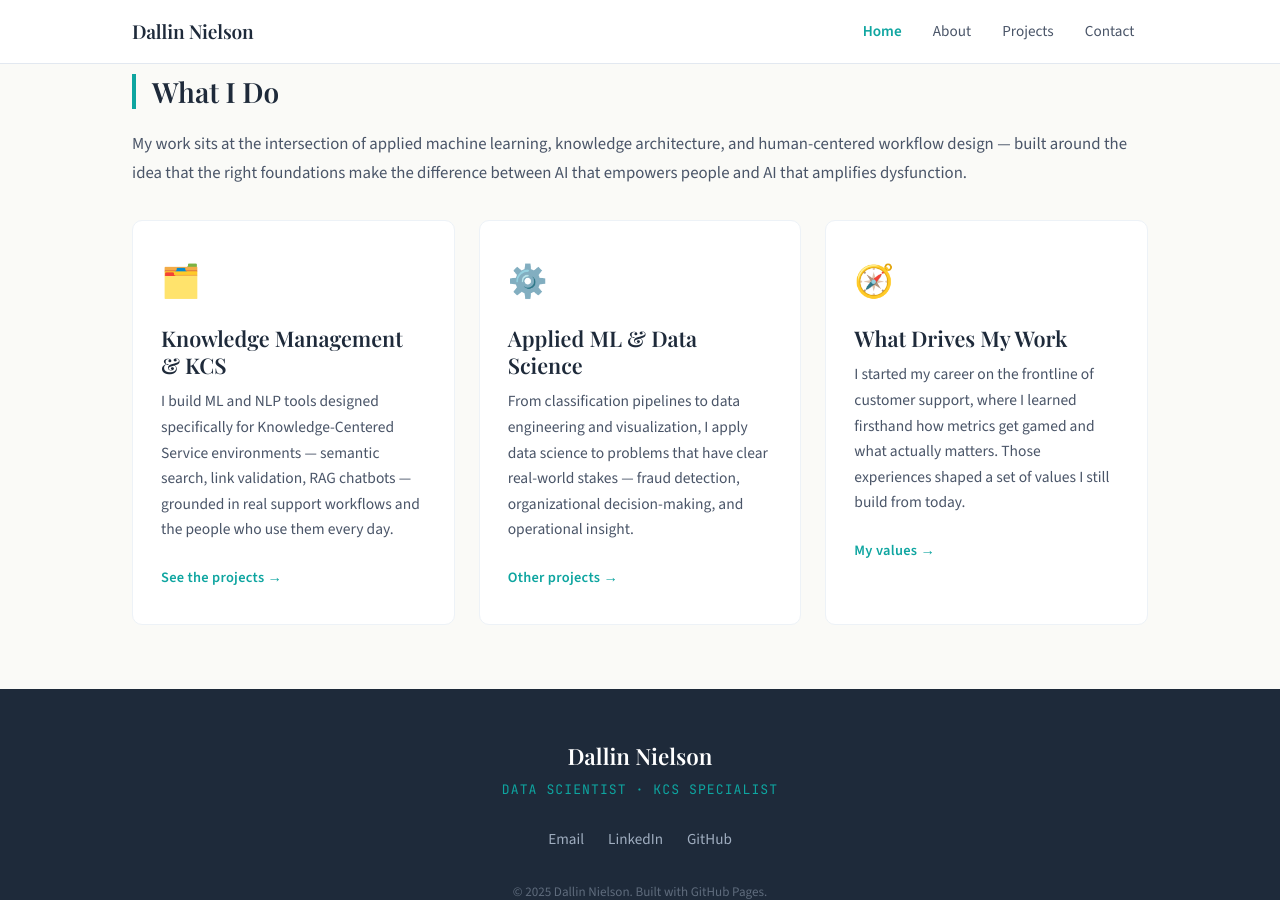
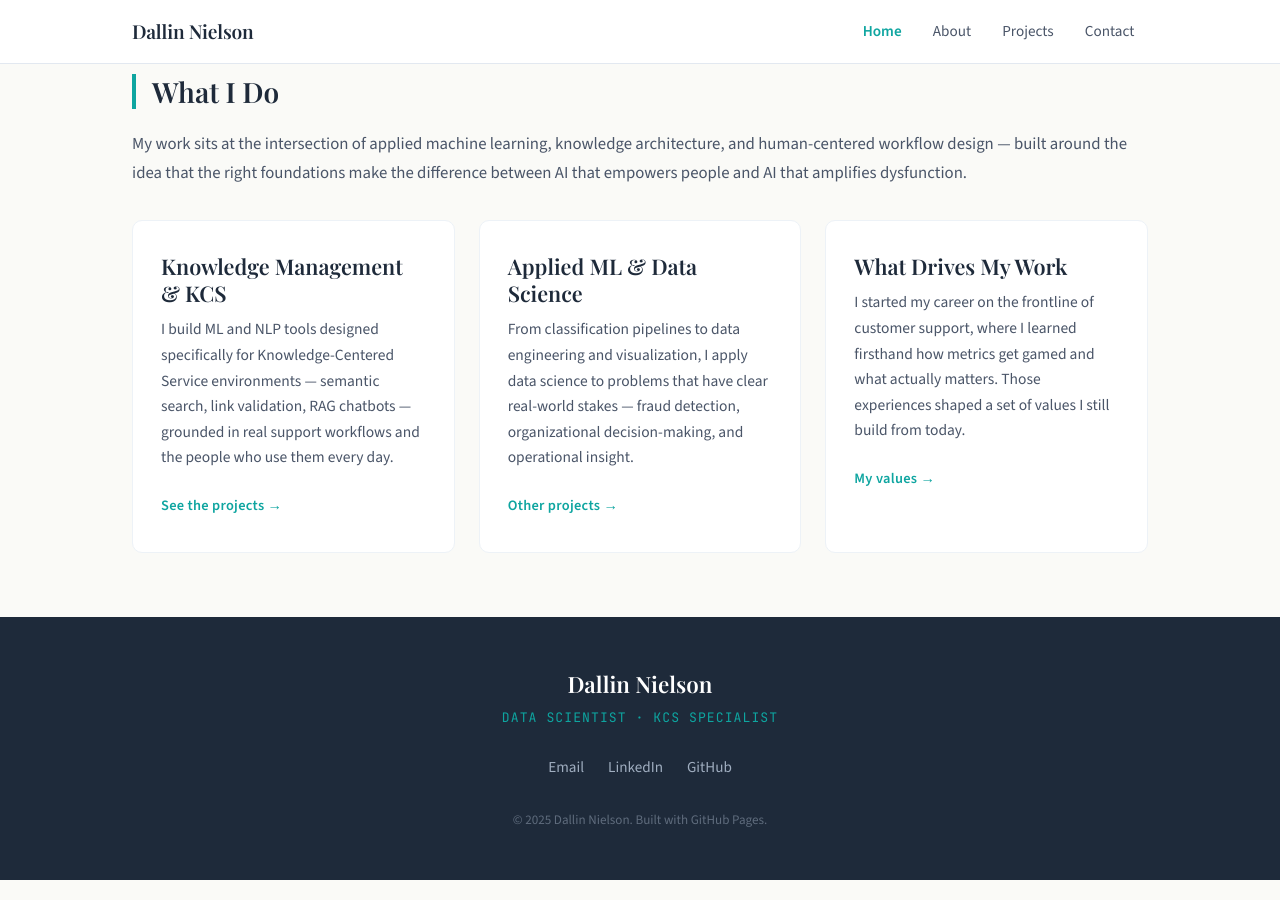
Before and after one commit to Daly-Llama/Daly-Llama.github.io, a Jekyll site: the page built from index.md, in a window 1280 px wide and 900 px high, scrolled down 459 px. Built offline with Jekyll 4.4.1, drawn with Linux system fonts in a browser that asks for light colours.

Commit message:
Update index.md
Removed Card Icons

```diff
--- a/index.md
+++ b/index.md
@@ -37,7 +37,6 @@ description: "Dallin Nielson — Data Scientist applying machine learning to Kno
 
     <!-- CARD 1 -->
     <div class="card">
-      <span class="card-icon">🗂️</span>
       <h3>Knowledge Management & KCS</h3>
       <p>
         I build ML and NLP tools designed specifically for Knowledge-Centered Service environments — semantic search, link validation, RAG chatbots — grounded in real support workflows and the people who use them every day.
@@ -47,7 +46,6 @@ description: "Dallin Nielson — Data Scientist applying machine learning to Kno
 
     <!-- CARD 2 -->
     <div class="card">
-      <span class="card-icon">⚙️</span>
       <h3>Applied ML & Data Science</h3>
       <p>
         From classification pipelines to data engineering and visualization, I apply data science to problems that have clear real-world stakes — fraud detection, organizational decision-making, and operational insight.
@@ -57,7 +55,6 @@ description: "Dallin Nielson — Data Scientist applying machine learning to Kno
 
     <!-- CARD 3 -->
     <div class="card">
-      <span class="card-icon">🧭</span>
       <h3>What Drives My Work</h3>
       <p>
         I started my career on the frontline of customer support, where I learned firsthand how metrics get gamed and what actually matters. Those experiences shaped a set of values I still build from today.
```
